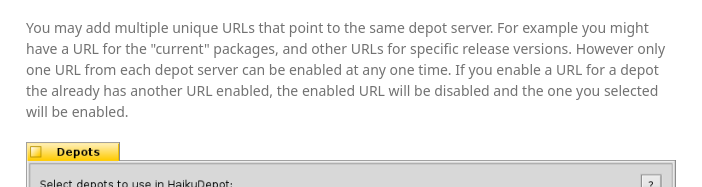
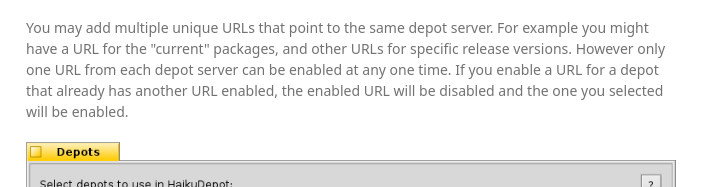
Before and after one commit to Perelandra0x309/depots, a plain HTML site: page index.html in a window 1280 px wide. Shown: the part 2449-2636 px from the top of the page, 444-1146 px from the left. Drawn offline with Linux system fonts and the light colour scheme; a web font is replaced by a local one.

Commit message:
Fix typo

```diff
--- a/index.html
+++ b/index.html
@@ -57,7 +57,7 @@
 <p><img src="images/enable.png">
 <p>It is possible to enable, disable and remove multiple depots at once.  Select mutiple depots in the list using either the SHIFT or CTRL key.  To enable or remove multiple depots all the selected ones must be disabled.  To disable multiple depots all the selected ones must be enabled.  The buttons will be dithered out for those tasks which are not possible to perform for the selected depots.
 <p><img src="images/multiple1.png">
-<p>You may add multiple unique URLs that point to the same depot server.  For example you might have a URL for the "current" packages, and other URLs for specific release versions.  However only one URL from each depot server can be enabled at any one time.  If you enable a URL for a depot the already has another URL enabled, the enabled URL will be disabled and the one you selected will be enabled.
+<p>You may add multiple unique URLs that point to the same depot server.  For example you might have a URL for the "current" packages, and other URLs for specific release versions.  However only one URL from each depot server can be enabled at any one time.  If you enable a URL for a depot that already has another URL enabled, the enabled URL will be disabled and the one you selected will be enabled.
 <p><img src="images/multiple2.png">
 <p>
 
```
